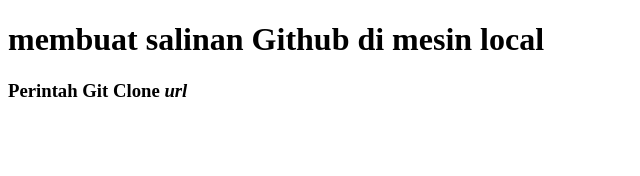
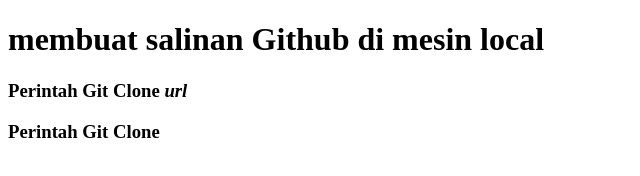
Before and after one commit to razor322/helloword, a plain HTML site: page index.html in a window 1280 px wide. Shown: the whole page, without its empty margins (0-640 px from the left). Drawn offline with Linux system fonts and the light colour scheme.

```diff
--- a/index.html
+++ b/index.html
@@ -9,5 +9,6 @@
 <body>
     <h1> membuat salinan Github di mesin local </h1>
     <h3>Perintah Git Clone <i>url</i></h3>
+    <h3>Perintah Git Clone </h3>
 </body>
 </html>
```
